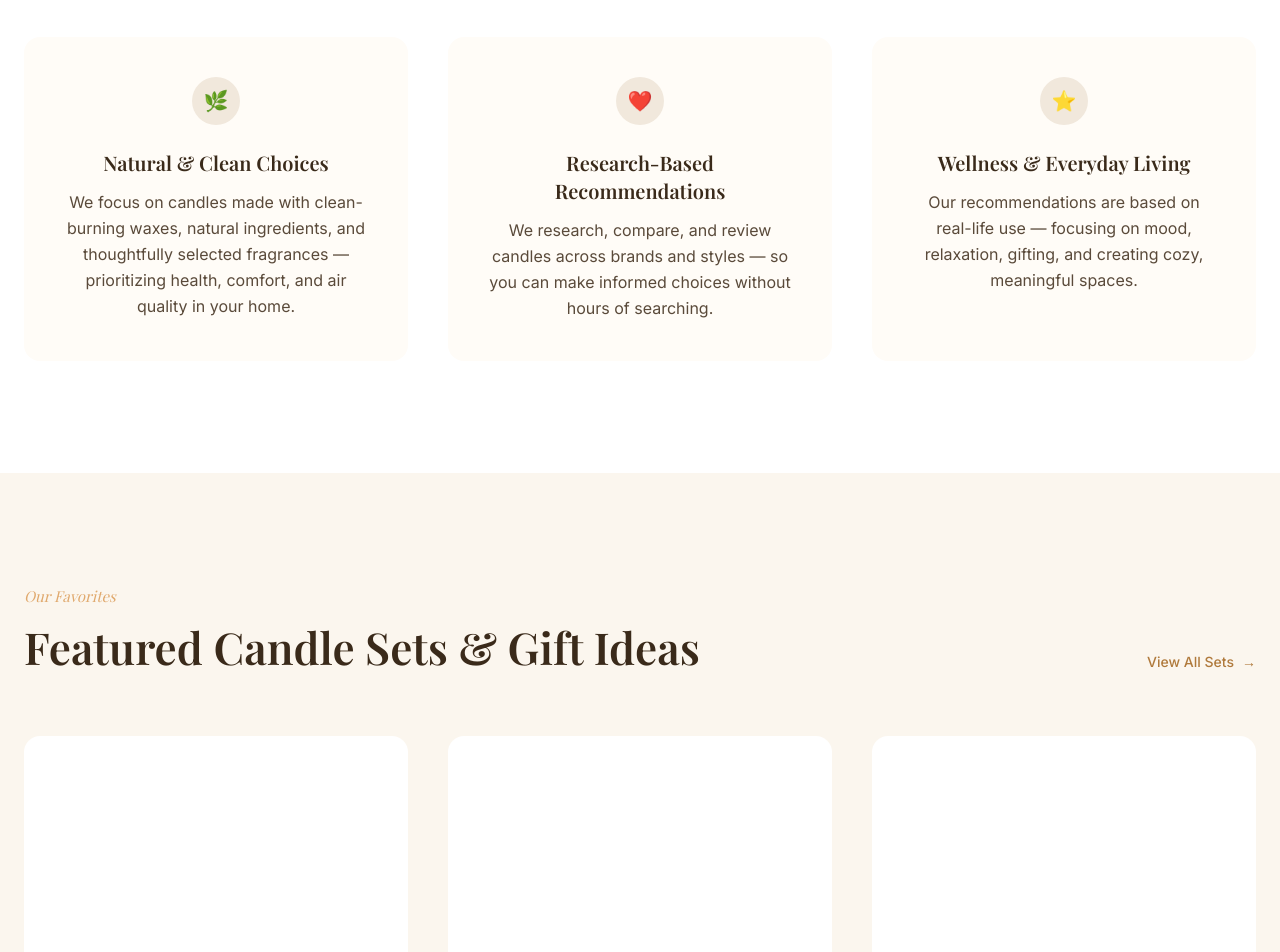
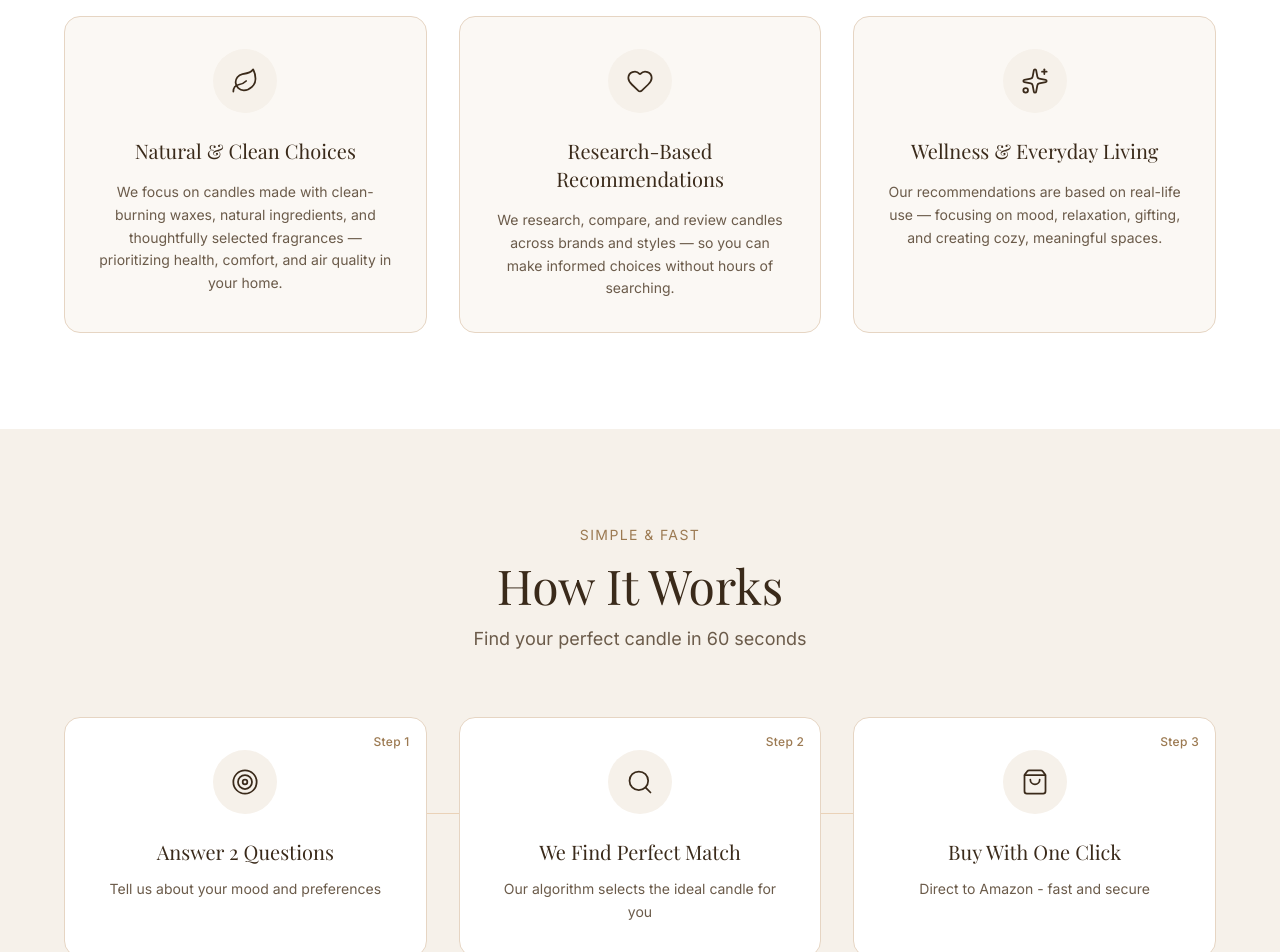
Before and after one commit to Franchellollo/candle-finder, a React (Vite) app: page / in a window 1280 px wide. Shown: the part 1080-2032 px from the top of the page. Built offline with nearby package versions, Linux system fonts and the light colour scheme; a web font is replaced by a local one.

Commit message:
Update UI components and fix images

```diff
--- a/src/components/FinderResult.jsx
+++ b/src/components/FinderResult.jsx
@@ -58,9 +58,12 @@ export default function FinderResult({ answers, onRestart }) {
       </p>
 
       <div className="bg-[#FFF8F1] border border-[#E6D5C3] rounded-2xl px-10 py-10 max-w-xl mx-auto mb-12">
-        <div className="w-32 h-32 bg-[#E6D5C3] rounded-full mx-auto mb-6 flex items-center justify-center text-4xl">
-          🕯️
-        </div>
+        {/* BILDE - galvenā svece */}
+        <img
+          src={matchedCandle.image}
+          alt={matchedCandle.name}
+          className="w-32 h-32 object-cover rounded-full mx-auto mb-6"
+        />
 
         <h3 className="font-serif text-2xl text-[#3A2A1A] mb-4">
           {matchedCandle.name}
@@ -89,6 +92,13 @@ export default function FinderResult({ answers, onRestart }) {
                 key={candle.id}
                 className="border border-[#E6D5C3] rounded-xl px-6 py-6 text-left"
               >
+                {/* BILDE - alternatīvās sveces */}
+                <img
+                  src={candle.image}
+                  alt={candle.name}
+                  className="w-16 h-16 object-cover rounded-lg mb-4"
+                />
+
                 <h4 className="font-medium text-[#3A2A1A] mb-2">
                   {candle.name}
                 </h4>
--- /dev/null
+++ b/src/components/HowItWorks.jsx
@@ -0,0 +1,96 @@
+// src/components/HowItWorks.jsx
+import { Target, Search, ShoppingBag } from "lucide-react";
+
+export default function HowItWorks() {
+  const steps = [
+    {
+      number: "Step 1",
+      icon: Target,
+      title: "Answer 2 Questions",
+      description: "Tell us about your mood and preferences",
+    },
+    {
+      number: "Step 2",
+      icon: Search,
+      title: "We Find Perfect Match",
+      description: "Our algorithm selects the ideal candle for you",
+    },
+    {
+      number: "Step 3",
+      icon: ShoppingBag,
+      title: "Buy With One Click",
+      description: "Direct to Amazon - fast and secure",
+    },
+  ];
+
+  return (
+    <section className="py-24 px-6 bg-[#f6f1ea]">
+      <div className="max-w-6xl mx-auto">
+        {/* Header */}
+        <div className="text-center mb-16">
+          <p className="text-sm tracking-widest text-[#9c7a52] uppercase mb-4">
+            Simple & Fast
+          </p>
+          <h2 className="font-serif text-4xl md:text-5xl text-[#3a2a1a] mb-4">
+            How It Works
+          </h2>
+          <p className="text-[#6b5b4a] text-lg">
+            Find your perfect candle in 60 seconds
+          </p>
+        </div>
+
+        {/* Steps */}
+        <div className="relative">
+          {/* Connecting line - desktop only */}
+          <div className="hidden md:block absolute top-24 left-[20%] right-[20%] h-px bg-[#d6a36c]/40"></div>
+
+          <div className="grid grid-cols-1 md:grid-cols-3 gap-8 relative">
+            {steps.map((step, index) => {
+              const IconComponent = step.icon;
+              return (
+                <div
+                  key={step.number}
+                  className="relative bg-white border border-[#e6d5c3] rounded-2xl p-8 text-center transition-all duration-300 hover:shadow-lg hover:-translate-y-1"
+                >
+                  {/* Step number */}
+                  <span className="absolute top-4 right-4 text-xs font-medium text-[#9c7a52] tracking-wide">
+                    {step.number}
+                  </span>
+
+                  {/* Icon */}
+                  <div className="w-16 h-16 bg-[#f6f1ea] rounded-full flex items-center justify-center mx-auto mb-6">
+                    <IconComponent
+                      className="w-7 h-7 text-[#3a2a1a]"
+                      strokeWidth={1.5}
+                    />
+                  </div>
+
+                  {/* Title */}
+                  <h3 className="font-serif text-xl text-[#3a2a1a] mb-3">
+                    {step.title}
+                  </h3>
+
+                  {/* Description */}
+                  <p className="text-sm text-[#6b5b4a] leading-relaxed">
+                    {step.description}
+                  </p>
+                </div>
+              );
+            })}
+          </div>
+        </div>
+
+        {/* CTA Button */}
+        <div className="text-center mt-16">
+          <a
+            href="/finder"
+            className="inline-flex items-center gap-2 bg-[#3a2a1a] text-white px-10 py-4 rounded-full text-sm font-medium transition hover:bg-[#2a1e14]"
+          >
+            Start Finder
+            <span>→</span>
+          </a>
+        </div>
+      </div>
+    </section>
+  );
+}
--- a/src/components/WhyTrustSection.jsx
+++ b/src/components/WhyTrustSection.jsx
@@ -1,60 +1,73 @@
+// src/components/WhyTrustSection.jsx
+import { Leaf, Heart, Sparkles } from "lucide-react";
+
 export default function WhyTrustSection() {
+  const features = [
+    {
+      icon: Leaf,
+      title: "Natural & Clean Choices",
+      description:
+        "We focus on candles made with clean-burning waxes, natural ingredients, and thoughtfully selected fragrances — prioritizing health, comfort, and air quality in your home.",
+    },
+    {
+      icon: Heart,
+      title: "Research-Based Recommendations",
+      description:
+        "We research, compare, and review candles across brands and styles — so you can make informed choices without hours of searching.",
+    },
+    {
+      icon: Sparkles,
+      title: "Wellness & Everyday Living",
+      description:
+        "Our recommendations are based on real-life use — focusing on mood, relaxation, gifting, and creating cozy, meaningful spaces.",
+    },
+  ];
+
   return (
-    <section className="bg-white py-28">
-      <div className="max-w-7xl mx-auto px-6">
-        {/* Heading */}
+    <section className="py-24 px-6 bg-white">
+      <div className="max-w-6xl mx-auto">
+        {/* Header */}
         <div className="text-center mb-16">
-          <h2 className="font-serif font-bold text-4xl md:text-[2.75rem] text-[#3A2A1A] mb-5">
-            {" "}
+          <h2 className="font-serif text-4xl md:text-5xl text-[#3a2a1a] mb-4">
             Why Trust Candle Finder
           </h2>
-          <div className="w-25 h-[4px] bg-[#D6A36C] mx-auto mb-12 rounded-full" />
+          <div className="w-20 h-1 bg-[#d6a36c] mx-auto"></div>
         </div>
 
-        {/* Cards */}
-        <div className="grid grid-cols-1 md:grid-cols-3 gap-10">
-          {/* Card 1 */}
-          <div className="bg-[#FFFCF7] rounded-2xl p-10 text-center">
-            <div className="w-12 h-12 mx-auto mb-6 rounded-full bg-[#F1E8DC] flex items-center justify-center text-xl">
-              🌿
-            </div>
-            <h3 className="font-serif font-bold text-xl text-[#3A2A1A] mb-3">
-              Natural & Clean Choices
-            </h3>
-            <p className="text-[15px] md:text-base text-[#5A4A3A] leading-relaxed">
-              We focus on candles made with clean-burning waxes, natural
-              ingredients, and thoughtfully selected fragrances — prioritizing
-              health, comfort, and air quality in your home.
-            </p>
-          </div>
+        {/* Features */}
+        <div className="grid grid-cols-1 md:grid-cols-3 gap-8">
+          {features.map((feature, index) => {
+            const IconComponent = feature.icon;
+            return (
+              <div
+                key={feature.title}
+                className="group relative bg-[#fbf8f4] border border-[#e6d5c3] rounded-2xl p-8 text-center transition-all duration-500 hover:bg-white hover:shadow-xl hover:-translate-y-2 hover:border-[#d6a36c]"
+              >
+                {/* Icon with pulse effect on hover */}
+                <div className="relative w-16 h-16 bg-[#f6f1ea] rounded-full flex items-center justify-center mx-auto mb-6 transition-all duration-300 group-hover:bg-[#d6a36c]/10 group-hover:scale-110">
+                  <IconComponent
+                    className="w-7 h-7 text-[#3a2a1a] transition-all duration-300 group-hover:text-[#d6a36c]"
+                    strokeWidth={1.5}
+                  />
+                  {/* Subtle pulse ring on hover */}
+                  <div className="absolute inset-0 rounded-full border-2 border-[#d6a36c]/0 transition-all duration-500 group-hover:border-[#d6a36c]/30 group-hover:scale-125"></div>
+                </div>
 
-          {/* Card 2 */}
-          <div className="bg-[#FFFCF7] rounded-2xl p-10 text-center">
-            <div className="w-12 h-12 mx-auto mb-6 rounded-full bg-[#F1E8DC] flex items-center justify-center text-xl">
-              ❤️
-            </div>
-            <h3 className="font-serif font-bold text-xl text-[#3A2A1A] mb-3">
-              Research-Based Recommendations
-            </h3>
-            <p className="text-[15px] md:text-base text-[#5A4A3A] leading-relaxed">
-              We research, compare, and review candles across brands and styles
-              — so you can make informed choices without hours of searching.
-            </p>
-          </div>
+                {/* Title */}
+                <h3 className="font-serif text-xl text-[#3a2a1a] mb-4 transition-colors duration-300 group-hover:text-[#d6a36c]">
+                  {feature.title}
+                </h3>
 
-          {/* Card 3 */}
-          <div className="bg-[#FFFCF7] rounded-2xl p-10 text-center">
-            <div className="w-12 h-12 mx-auto mb-6 rounded-full bg-[#F1E8DC] flex items-center justify-center text-xl">
-              ⭐
-            </div>
-            <h3 className="font-serif font-bold text-xl text-[#3A2A1A] mb-3">
-              Wellness & Everyday Living
-            </h3>
-            <p className="text-[15px] md:text-base text-[#5A4A3A] leading-relaxed">
-              Our recommendations are based on real-life use — focusing on mood,
-              relaxation, gifting, and creating cozy, meaningful spaces.
-            </p>
-          </div>
+                {/* Description */}
+                <p className="text-sm text-[#6b5b4a] leading-relaxed">
+                  {feature.description}
+                </p>
+
+                {/* Bottom accent line - appears on hover */}
+                <div className="absolute bottom-0 left-1/2 -translate-x-1/2 w-0 h-1 bg-[#d6a36c] rounded-full transition-all duration-500 group-hover:w-1/2"></div>
+              </div>
+            );
+          })}
         </div>
       </div>
     </section>
--- a/src/data/candles.js
+++ b/src/data/candles.js
@@ -5,7 +5,7 @@ export const candles = [
     description: "Calming lavender aroma for stress relief",
     mood: "Relaxed & Calm",
     scent: "Floral & Soft",
-    image: "/images/candles/lavender.jpg",
+    image: "/images/candles/lavender.png",
     searchTerm: "lavender candle natural soy wax",
   },
   {
@@ -14,7 +14,7 @@ export const candles = [
     description: "Warm vanilla and caramel cozy feeling",
     mood: "Cozy & Warm",
     scent: "Sweet & Cozy",
-    image: "/images/candles/vanilla.jpg",
+    image: "/images/candles/vanilla.png",
     searchTerm: "vanilla caramel candle cozy",
   },
   {
@@ -23,7 +23,7 @@ export const candles = [
     description: "Fresh citrus aroma for focus and concentration",
     mood: "Energized & Bright",
     scent: "Citrus & Bright",
-    image: "/images/candles/citrus.jpg",
+    image: "/images/candles/citrus.png",
     searchTerm: "citrus lemon candle energizing",
   },
   {
@@ -32,7 +32,7 @@ export const candles = [
     description: "Deep, woody aroma for special moments",
     mood: "Romantic & Soft",
     scent: "Warm & Woody",
-    image: "/images/candles/sandalwood.jpg",
+    image: "/images/candles/sandalwood.png",
     searchTerm: "sandalwood candle romantic",
   },
   {
@@ -41,7 +41,7 @@ export const candles = [
     description: "Clean, airy aroma for everyday use",
     mood: "Relaxed & Calm",
     scent: "Fresh & Clean",
-    image: "/images/candles/linen.jpg",
+    image: "/images/candles/linen.png",
     searchTerm: "fresh linen candle clean scent",
   },
   {
@@ -50,7 +50,7 @@ export const candles = [
     description: "Classic rose bouquet for romantic evenings",
     mood: "Romantic & Soft",
     scent: "Floral & Soft",
-    image: "/images/candles/rose.jpg",
+    image: "/images/candles/rose.png",
     searchTerm: "rose candle elegant gift",
   },
 ];
--- a/src/pages/Home.jsx
+++ b/src/pages/Home.jsx
@@ -2,7 +2,7 @@ import { Link } from "react-router-dom";
 
 import HeroCandle from "../assets/HeroCandle.jpg";
 import WhyTrustSection from "../components/WhyTrustSection";
-import FeaturedSetsSection from "../components/FeaturedSetsSection";
+import HowItWorks from "../components/HowItWorks";
 import QuoteSection from "../components/QuoteSection";
 
 export default function Home() {
@@ -86,10 +86,9 @@ export default function Home() {
           </div>
         </div>
       </section>
-
       {/* ================= SECTIONS ================= */}
       <WhyTrustSection />
-      <FeaturedSetsSection />
+      <HowItWorks />
       <QuoteSection />
     </>
   );
```
